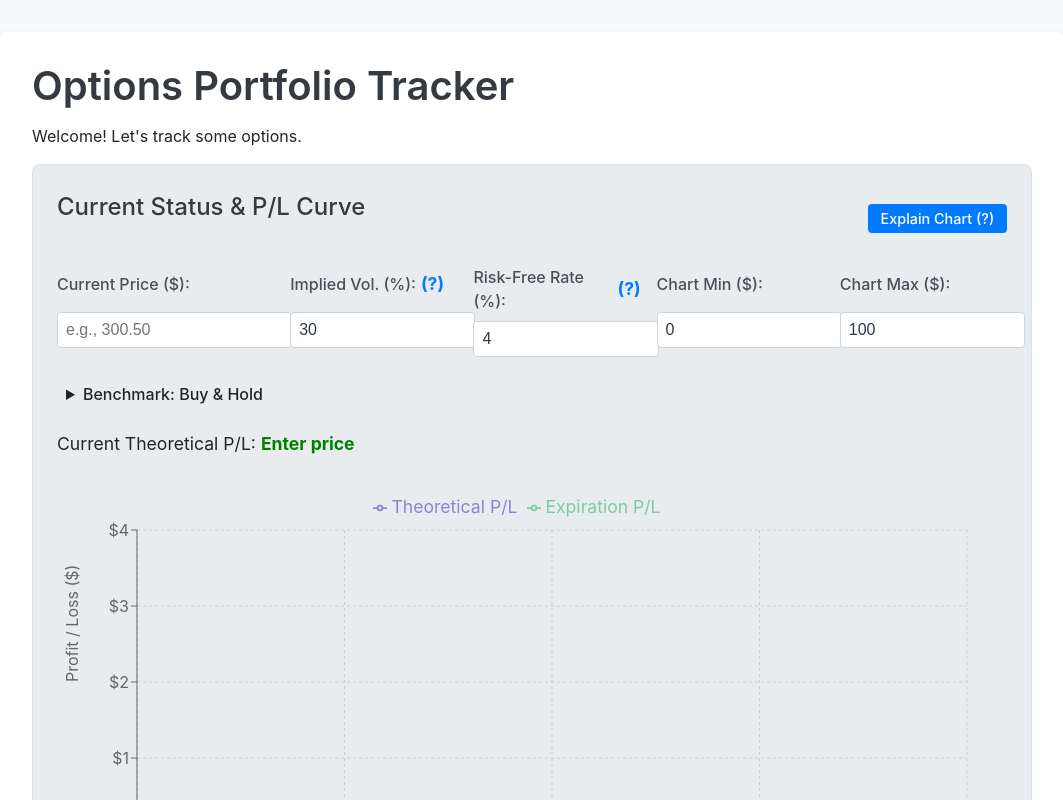
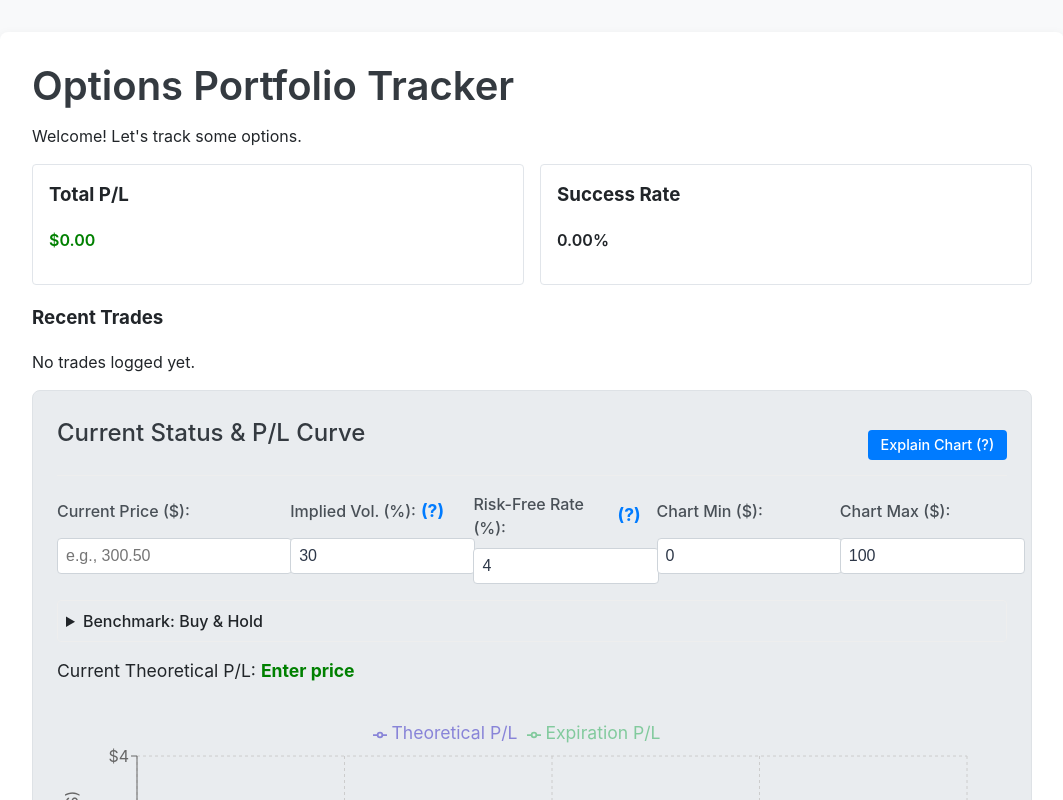
Before and after one commit to galberz/options-portfolio-tracker, a React (Vite) app: page / in a window 1280 px wide. Shown: the top 800 px of the page, without its empty margins (108-1171 px from the left). Built offline with nearby package versions, Linux system fonts and the light colour scheme.

Commit message:
[Feature] Add dashboard metrics and activity

```diff
--- a/src/App.tsx
+++ b/src/App.tsx
@@ -9,6 +9,8 @@ import { HelpModal } from './components/HelpModal';
 import './App.css';
 import './components/HelpModal.css';
 import { OptionPosition, SharePosition, Portfolio } from './types/portfolio';
+import PerformanceCards from './components/Dashboard/PerformanceCards';
+import RecentActivity from './components/Dashboard/RecentActivity';
 
 // --- Constants ---
 const DEFAULT_IV_PERCENT = 30;
@@ -38,7 +40,7 @@ function App() {
   const priceRange = useMemo(() => {
      let minStrike = Infinity;
      let maxStrike = -Infinity; // Use -Infinity for max initial value
-     let shareCosts: number[] = [];
+     const shareCosts: number[] = [];
 
      const options = processedPortfolio?.openOptions || [];
      const shares = processedPortfolio?.openShares || [];
@@ -207,6 +209,8 @@ function App() {
     <div className="app-container">
       <h1>Options Portfolio Tracker</h1>
       <p>Welcome! Let's track some options.</p>
+      <PerformanceCards />
+      <RecentActivity />
 
       <div className="current-status">
         <div style={{ display: 'flex', justifyContent: 'space-between', alignItems: 'center', borderBottom: '1px solid #eee', marginBottom: '1rem' }}>
--- /dev/null
+++ b/src/components/Dashboard/PerformanceCards.tsx
@@ -0,0 +1,26 @@
+import React from 'react';
+import { usePerformanceMetrics } from '../../hooks/usePerformanceMetrics';
+
+/**
+ * Displays high level portfolio metrics like total P/L and success rate.
+ */
+const PerformanceCards: React.FC = () => {
+  const { totalPL, successRate } = usePerformanceMetrics();
+
+  return (
+    <div style={{ display: 'flex', gap: '1rem', flexWrap: 'wrap', marginBottom: '1rem' }}>
+      <div style={{ flex: '1 1 150px', padding: '1rem', border: '1px solid #e1e5ea', borderRadius: '4px' }}>
+        <h3 style={{ marginTop: 0 }}>Total P/L</h3>
+        <p style={{ fontWeight: 600, color: totalPL >= 0 ? 'green' : 'red' }}>
+          ${totalPL.toFixed(2)}
+        </p>
+      </div>
+      <div style={{ flex: '1 1 150px', padding: '1rem', border: '1px solid #e1e5ea', borderRadius: '4px' }}>
+        <h3 style={{ marginTop: 0 }}>Success Rate</h3>
+        <p style={{ fontWeight: 600 }}>{(successRate * 100).toFixed(2)}%</p>
+      </div>
+    </div>
+  );
+};
+
+export default PerformanceCards;
--- /dev/null
+++ b/src/components/Dashboard/RecentActivity.tsx
@@ -0,0 +1,29 @@
+import React from 'react';
+import { useTrades } from '../../hooks/useTrades';
+
+/**
+ * Shows the five most recent trades from the transaction log.
+ */
+const RecentActivity: React.FC = () => {
+  const trades = useTrades();
+  const recent = [...trades].slice(-5).reverse();
+
+  return (
+    <div style={{ marginBottom: '1rem' }}>
+      <h3>Recent Trades</h3>
+      {recent.length > 0 ? (
+        <ul style={{ listStyle: 'none', padding: 0, margin: 0 }}>
+          {recent.map((t) => (
+            <li key={t.id} style={{ marginBottom: '0.5rem', borderBottom: '1px solid #e1e5ea', paddingBottom: '0.5rem' }}>
+              <strong>{t.ticker.toUpperCase()}</strong> - {t.transactionType} on {t.date}
+            </li>
+          ))}
+        </ul>
+      ) : (
+        <p>No trades logged yet.</p>
+      )}
+    </div>
+  );
+};
+
+export default RecentActivity;
--- a/src/components/OptionForm.tsx
+++ b/src/components/OptionForm.tsx
@@ -1,15 +1,13 @@
 import React, { useState, useEffect, useMemo } from 'react';
 import { usePortfolio } from '../contexts/PortfolioContext';
-import { OptionPosition, OptionType, PositionType } from '../types/portfolio';
-import { TransactionType } from '../types/transactions';
+import { OptionType, PositionType } from '../types/portfolio';
+import { TransactionType } from '../types/trades';
 
 export const OptionForm: React.FC = () => {
   const {
     addTransaction,
-    portfolio,
     editingPositionId,
     editingPositionType,
-    updateOption,
     cancelEditing
   } = usePortfolio();
 
@@ -27,21 +25,9 @@ export const OptionForm: React.FC = () => {
   }, [editingPositionId, editingPositionType]);
 
   useEffect(() => {
-    if (isEditMode && editingPositionId) {
-      const optionToEdit = portfolio.options.find(o => o.id === editingPositionId);
-      if (optionToEdit) {
-        setTicker(optionToEdit.ticker);
-        setQuantity(optionToEdit.quantity);
-        setStrikePrice(optionToEdit.strikePrice);
-        setPremium(optionToEdit.premium);
-        setExpirationDate(optionToEdit.expirationDate);
-        setTradeDate(optionToEdit.tradeDate);
-        setOptionType(optionToEdit.optionType);
-        setPositionType(optionToEdit.positionType);
-      } else {
-        console.warn(`Option with ID ${editingPositionId} not found for editing.`);
-        cancelEditing();
-      }
+    if (isEditMode) {
+      // Editing functionality not implemented
+      cancelEditing();
     } else {
       setTicker('');
       setQuantity('');
@@ -52,7 +38,7 @@ export const OptionForm: React.FC = () => {
       setOptionType('call');
       setPositionType('short');
     }
-  }, [isEditMode, editingPositionId, portfolio, cancelEditing]);
+  }, [isEditMode, cancelEditing]);
 
   const handleSubmit = (event: React.FormEvent) => {
     event.preventDefault();
--- a/src/components/ShareForm.tsx
+++ b/src/components/ShareForm.tsx
@@ -1,6 +1,6 @@
-import React, { useState, useEffect, useMemo } from 'react';
+import React, { useState, useEffect } from 'react';
 import { usePortfolio } from '../contexts/PortfolioContext';
-import { TransactionType, ShareTransaction } from '../types/transactions';
+import { TransactionType, ShareTransaction } from '../types/trades';
 
 export const ShareForm: React.FC = () => {
   const { addTransaction } = usePortfolio();
@@ -10,9 +10,7 @@ export const ShareForm: React.FC = () => {
   const [costBasisPerShare, setCostBasisPerShare] = useState<number | ''>('');
   const [purchaseDate, setPurchaseDate] = useState('');
 
-  const isEditMode = useMemo(() => {
-    return false;
-  }, []);
+  // Editing disabled for now
 
   useEffect(() => {
     // Effect previously handled populating form for editing, now disabled.
@@ -42,10 +40,6 @@ export const ShareForm: React.FC = () => {
     setPurchaseDate('');
   };
 
-  const handleCancel = () => {
-    // Remove cancelEditing call since it's no longer available
-    // This function can be removed entirely if not needed
-  };
 
   return (
     <form onSubmit={handleSubmit} className="position-form">
--- a/src/contexts/PortfolioContext.tsx
+++ b/src/contexts/PortfolioContext.tsx
@@ -1,3 +1,4 @@
+/* eslint-disable react-refresh/only-export-components */
 import React, {
   createContext,
   useContext,
@@ -12,9 +13,8 @@ import {
   ProcessedPortfolio,
   TransactionType,
   OptionAssignmentExerciseTransaction
-} from '../types/transactions'; // Import TransactionType and OptionAssignmentExerciseTransaction
+} from '../types/trades'; // Import TransactionType and OptionAssignmentExerciseTransaction
 import {
-  Portfolio,
   SharePosition,
   OptionPosition,
   OptionType,
@@ -55,12 +55,6 @@ interface PortfolioProviderProps {
 // Initial empty state for the portfolio
 // --- START: Define initial states ---
 const initialTransactionLog: Transaction[] = [];
-const initialProcessedPortfolio: ProcessedPortfolio = {
-  openShares: [],
-  openOptions: [],
-  realizedPL: 0,
-  transactionLog: [],
-};
 // Key for local storage
 // Update local storage key to reflect the new structure
 const LOCAL_STORAGE_KEY = 'optionsPortfolio_transactionLog';
@@ -151,7 +145,7 @@ export const PortfolioProvider: React.FC<PortfolioProviderProps> = ({
            const strike = assignmentTx.strikePrice;
            const assignedTicker = assignmentTx.ticker.toUpperCase();
            let shareTxType: TransactionType.BUY_SHARE | TransactionType.SELL_SHARE | null = null;
-           let sharePrice = strike; // Transaction occurs at strike
+           const sharePrice = strike; // Transaction occurs at strike
 
            // Determine if assignment results in BUY or SELL of shares
            if (assignedOptionState.positionType === 'short') { // Assigned on a short option
@@ -564,8 +558,10 @@ export const PortfolioProvider: React.FC<PortfolioProviderProps> = ({
   // TODO: Adapt updateShare/updateOption to modify the corresponding *transaction* in the log.
   // This is complex as it requires finding the correct transaction (e.g., the initial BUY_SHARE).
   const updateShare = useCallback((id: string, updatedShareData: Omit<SharePosition, 'id'>) => {
-    console.warn("updateShare needs reimplementation for transaction log");
-    // Placeholder - find relevant BUY_SHARE transaction and update it?
+    void id;
+    void updatedShareData;
+    console.warn('updateShare needs reimplementation for transaction log');
+  // Placeholder - find relevant BUY_SHARE transaction and update it?
     /* setPortfolio((prev) => ({
       ...prev,
       shares: prev.shares.map((share) =>
@@ -578,7 +574,9 @@ export const PortfolioProvider: React.FC<PortfolioProviderProps> = ({
   }, []);
 
   const updateOption = useCallback((id: string, updatedOptionData: Omit<OptionPosition, 'id'>) => {
-    console.warn("updateOption needs reimplementation for transaction log");
+    void id;
+    void updatedOptionData;
+    console.warn('updateOption needs reimplementation for transaction log');
     /* setPortfolio((prev) => ({
       ...prev,
       options: prev.options.map((option) =>
--- /dev/null
+++ b/src/hooks/usePerformanceMetrics.ts
@@ -0,0 +1,23 @@
+import { useMemo } from 'react';
+import { usePortfolio } from '../contexts/PortfolioContext';
+
+/**
+ * Derives simple performance metrics from portfolio data.
+ */
+export function usePerformanceMetrics() {
+  const { processedPortfolio } = usePortfolio();
+
+  // Total realized P/L from the processed portfolio
+  const totalPL = useMemo(() => {
+    return processedPortfolio?.realizedPL ?? 0;
+  }, [processedPortfolio]);
+
+  // Placeholder success rate calculation. In a real app this would analyze
+  // each closed trade to determine winners vs losers.
+  const successRate = useMemo(() => {
+    if (!processedPortfolio) return 0;
+    return processedPortfolio.realizedPL > 0 ? 1 : 0;
+  }, [processedPortfolio]);
+
+  return { totalPL, successRate };
+}
--- /dev/null
+++ b/src/hooks/useTrades.ts
@@ -0,0 +1,9 @@
+import { usePortfolio } from '../contexts/PortfolioContext';
+
+/**
+ * Simple hook returning the raw transaction log.
+ */
+export function useTrades() {
+  const { transactionLog } = usePortfolio();
+  return transactionLog;
+}
--- a/src/types/trades.ts
+++ b/src/types/trades.ts
@@ -1,4 +1,4 @@
-import { OptionType, PositionType } from './portfolio';
+import { OptionType } from './portfolio';
 
 // --- Transaction Types Enum ---
 export enum TransactionType {
--- a/src/utils/calculations.ts
+++ b/src/utils/calculations.ts
@@ -1,6 +1,6 @@
 // src/utils/calculations.ts
 
-import { Portfolio, SharePosition, OptionPosition, OptionType } from '../types/portfolio';
+import { Portfolio, SharePosition, OptionPosition } from '../types/portfolio';
 // Import our custom Black-Scholes implementation
 import { blackScholes } from './black-scholes';
 
```
